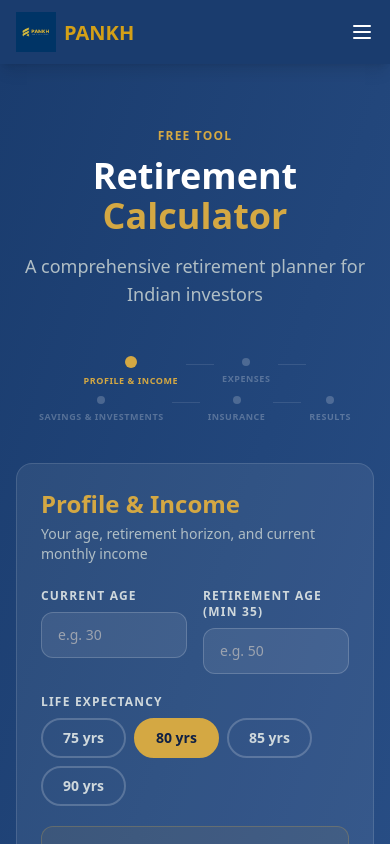
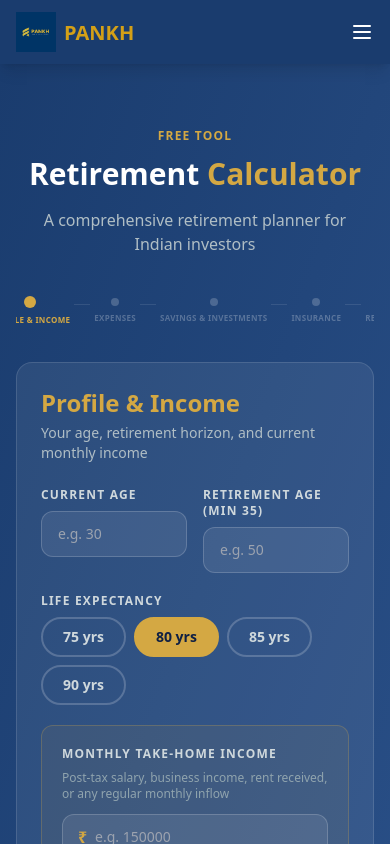
Before and after one commit to ankeshs19/pankh-website, a Next.js app: page /retirement-calculator in a window 390 px wide. Shown: the top 844 px of the page. Built offline with nearby package versions, Linux system fonts and the light colour scheme.

Commit message:
Update RetirementCalculator.tsx

```diff
--- a/components/RetirementCalculator.tsx
+++ b/components/RetirementCalculator.tsx
@@ -362,18 +362,18 @@ export default function RetirementCalculator() {
       <div className="container mx-auto px-4 py-16 max-w-2xl">
 
         {/* Header */}
-        <div className="text-center mb-12">
+        <div className="text-center mb-10 md:mb-12">
           <p className="text-xs font-bold tracking-widest uppercase mb-3" style={{ color: '#d4a843' }}>Free Tool</p>
-          <h1 className="text-4xl md:text-5xl font-bold mb-4" style={{ color: '#ffffff' }}>
+          <h1 className="text-3xl sm:text-4xl md:text-5xl font-bold mb-4" style={{ color: '#ffffff' }}>
             Retirement <span style={{ color: '#d4a843' }}>Calculator</span>
           </h1>
-          <p className="text-lg" style={{ color: '#b0bec5' }}>A comprehensive retirement planner for Indian investors</p>
+          <p className="text-base md:text-lg px-2" style={{ color: '#b0bec5' }}>A comprehensive retirement planner for Indian investors</p>
         </div>
 
         {/* Step bar */}
-        <div className="flex items-center justify-center gap-2 mb-10 flex-wrap">
+        <div className="flex items-center justify-center gap-1 sm:gap-2 mb-8 md:mb-10 overflow-x-auto pb-1">
           {STEPS.map((s, i) => (
-            <div key={i} className="flex items-center gap-2">
+            <div key={i} className="flex items-center gap-1 sm:gap-2 flex-shrink-0">
               <div className="flex flex-col items-center gap-1.5">
                 <div style={{
                   borderRadius: '50%', transition: 'all 0.3s',
@@ -381,11 +381,11 @@ export default function RetirementCalculator() {
                   background: i === step ? '#d4a843' : i < step ? '#4ade80' : 'rgba(255,255,255,0.2)',
                 }} />
                 <span style={{
-                  fontSize: 9, fontWeight: 700, letterSpacing: '0.06em', textTransform: 'uppercase', whiteSpace: 'nowrap',
+                  fontSize: 8, fontWeight: 700, letterSpacing: '0.04em', textTransform: 'uppercase', whiteSpace: 'nowrap',
                   color: i === step ? '#d4a843' : i < step ? 'rgba(74,222,128,0.7)' : 'rgba(255,255,255,0.25)',
                 }}>{s}</span>
               </div>
-              {i < STEPS.length - 1 && <div style={{ width: 28, height: 1, background: i < step ? 'rgba(74,222,128,0.3)' : 'rgba(255,255,255,0.1)', marginBottom: 14 }} />}
+              {i < STEPS.length - 1 && <div style={{ width: 16, height: 1, background: i < step ? 'rgba(74,222,128,0.3)' : 'rgba(255,255,255,0.1)', marginBottom: 14, flexShrink: 0 }} />}
             </div>
           ))}
         </div>
@@ -505,22 +505,24 @@ export default function RetirementCalculator() {
                 const isCur = isCurrentValue(inv.instrument);
                 return (
                   <div key={i} className="rounded-xl p-4 mb-3" style={{ background: 'rgba(255,255,255,0.05)', border: '1px solid rgba(255,255,255,0.1)' }}>
-                    <div className={`grid gap-3 items-end mb-3 ${isCur ? 'grid-cols-[2fr_2fr_36px]' : 'grid-cols-[2fr_1.5fr_0.8fr_36px]'}`}>
-                      <div>
+                    {/* Mobile: stack vertically; Desktop: side by side */}
+                    <div className="flex flex-col sm:grid sm:gap-3 sm:items-end mb-3"
+                      style={{ gridTemplateColumns: isCur ? '2fr 2fr 36px' : '2fr 1.5fr 0.8fr 36px' }}>
+                      <div className="mb-3 sm:mb-0">
                         <Label>Instrument</Label>
                         <CustomSelect value={inv.instrument} onChange={v => updateInv(i, 'instrument', v)} />
                       </div>
-                      <div>
+                      <div className="mb-3 sm:mb-0">
                         <Label>{isCur ? 'Current Market Value' : 'Amount Invested (₹)'}</Label>
                         <Input value={inv.value} onChange={v => updateInv(i, 'value', v)} placeholder="0" prefix="₹" />
                       </div>
                       {!isCur && (
-                        <div>
+                        <div className="mb-3 sm:mb-0">
                           <Label>Since</Label>
                           <Input value={inv.year} onChange={v => updateInv(i, 'year', v)} placeholder={String(CURRENT_YEAR)} />
                         </div>
                       )}
-                      <div className={isCur ? '' : 'pt-6'}>
+                      <div className={`flex sm:block justify-end ${isCur ? '' : 'sm:pt-6'}`}>
                         <button onClick={() => removeInv(i)}
                           className="w-9 h-11 rounded-lg text-lg transition-all"
                           style={{ background: 'rgba(255,255,255,0.05)', border: '1px solid rgba(255,255,255,0.12)', color: '#90a4ae' }}
@@ -623,7 +625,7 @@ export default function RetirementCalculator() {
                   (today's {formatINR(result.monthlyExpenseNow)}/month at 7% inflation) for {result.retirementYears} years
                 </p>
               </div>
-              <div className="grid grid-cols-3 gap-3 pt-5">
+              <div className="grid grid-cols-3 gap-2 md:gap-3 pt-5">
                 {([
                   ['Retirement\nCorpus',        result.corpusNeeded,          '#ffffff'],
                   ['Emergency\nBuffer (6 mo.)', result.emergencyFund,         '#fde68a'],
@@ -640,7 +642,7 @@ export default function RetirementCalculator() {
             {/* Cash flow */}
             <Card>
               <h3 className="text-lg font-bold mb-4" style={{ color: '#d4a843' }}>Monthly Cash Flow</h3>
-              <div className="grid grid-cols-3 gap-3 mb-4">
+              <div className="grid grid-cols-3 gap-2 md:gap-3 mb-4">
                 {([
                   ['Income', result.monthlyIncome, '#ffffff'],
                   ['Expenses', result.monthlyExpenseNow, '#fca5a5'],
@@ -653,7 +655,7 @@ export default function RetirementCalculator() {
                 ))}
               </div>
               {result.gap > 0 && (
-                <div className="flex justify-between items-center rounded-xl px-5 py-4" style={{ background: 'rgba(255,255,255,0.07)', border: '1px solid rgba(255,255,255,0.12)' }}>
+                <div className="flex flex-col sm:flex-row sm:justify-between sm:items-center gap-3 rounded-xl px-4 md:px-5 py-4" style={{ background: 'rgba(255,255,255,0.07)', border: '1px solid rgba(255,255,255,0.12)' }}>
                   <div>
                     <p className="text-xs font-bold uppercase tracking-widest mb-1" style={{ color: '#90a4ae' }}>SIP Needed to Close Gap</p>
                     <p className="text-3xl font-bold" style={{ color: '#d4a843' }}>{formatINR(result.monthlyGap)}</p>
@@ -661,7 +663,7 @@ export default function RetirementCalculator() {
                   </div>
                   <div>
                     {(() => { const b = affordBadge[result.sipAffordability]; return (
-                      <span style={{ ...b, background: b.bg, padding: '6px 14px', borderRadius: 999, fontSize: 12, fontWeight: 700 }}>{b.text}</span>
+                      <span style={{ ...b, background: b.bg, padding: '6px 14px', borderRadius: 999, fontSize: 12, fontWeight: 700, display: 'inline-block' }}>{b.text}</span>
                     ); })()}
                   </div>
                 </div>
@@ -737,11 +739,11 @@ export default function RetirementCalculator() {
               <h3 className="text-lg font-bold mb-1" style={{ color: '#d4a843' }}>Personalised Recommendations</h3>
               <p className="text-xs mb-5" style={{ color: '#90a4ae' }}>Based on your gap, surplus, age, and insurance status</p>
               {result.recommendations.map((rec, i) => (
-                <div key={i} className="flex gap-4 items-start py-4" style={{ borderBottom: i < result.recommendations.length - 1 ? '1px solid rgba(255,255,255,0.08)' : 'none' }}>
-                  <span className="text-2xl flex-shrink-0">{rec.icon}</span>
+                <div key={i} className="flex gap-3 md:gap-4 items-start py-4" style={{ borderBottom: i < result.recommendations.length - 1 ? '1px solid rgba(255,255,255,0.08)' : 'none' }}>
+                  <span className="text-xl md:text-2xl flex-shrink-0 mt-0.5">{rec.icon}</span>
                   <div className="flex-1 min-w-0">
-                    <div className="flex justify-between items-start gap-3 mb-2">
-                      <p className="text-base font-bold" style={{ color: '#ffffff' }}>{rec.title}</p>
+                    <div className="flex flex-wrap justify-between items-start gap-2 mb-2">
+                      <p className="text-sm md:text-base font-bold" style={{ color: '#ffffff' }}>{rec.title}</p>
                       <span style={priorityStyle(rec.priority)}>{rec.priority}</span>
                     </div>
                     <p className="text-sm leading-relaxed" style={{ color: '#cfd8dc' }}>{rec.detail}</p>
```
